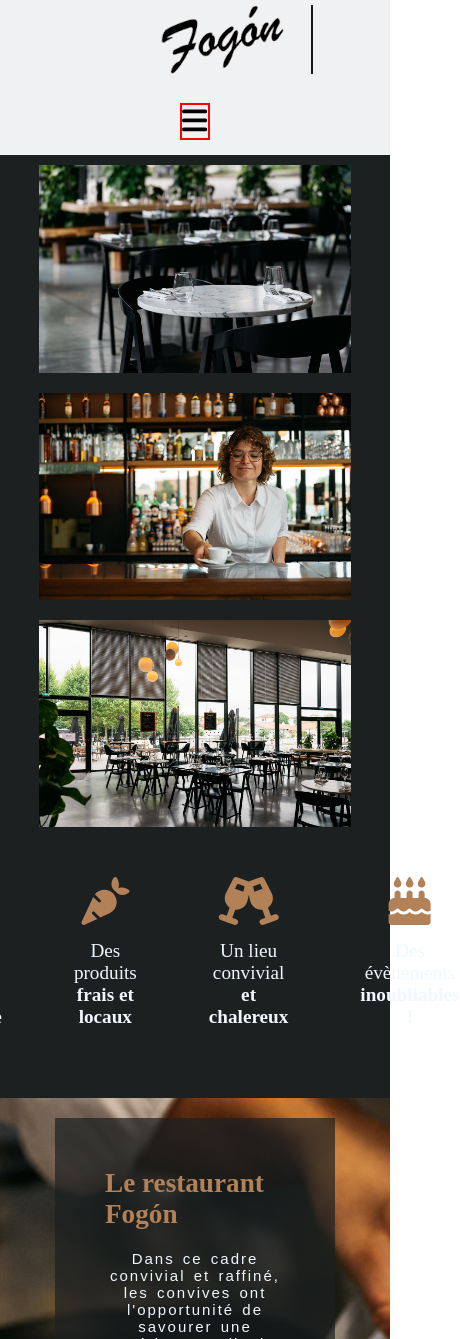
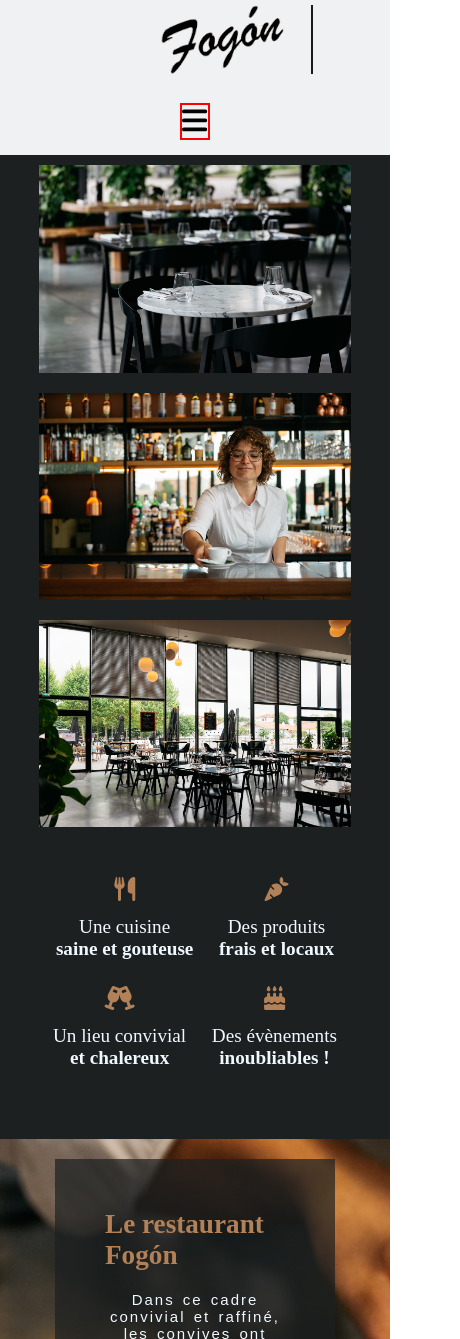
Before and after one commit to Wickacode/Fogon, a React (Create React App) app: page / in a window 390 px wide. Shown: the top 1339 px of the page, 460 px wide, since content can reach past the window. Built offline with nearby package versions, Linux system fonts and the light colour scheme.

Commit message:
responsive intro

```diff
--- a/src/assets/SASS/layout/_intro.scss
+++ b/src/assets/SASS/layout/_intro.scss
@@ -23,3 +23,66 @@
     }
   }
 }
+
+//Responsive Mobile
+@media only screen and (min-device-width: 320px) and (max-device-width: 500px) {
+  #intro {
+    display: flex;
+    align-items: center;
+    justify-content: center;
+    flex-wrap: wrap;
+    gap: 1.4em;
+    padding: 40px 0 70px;
+    .intro-details {
+      .icone {
+        font-size: 1.5em;
+      }
+
+      span {
+          font-size: 1em;
+      }
+    }
+  }
+}
+
+//Responsive tablette
+@media only screen and (min-device-width: 500px) and (max-device-width: 900px) {
+  #intro {
+    display: flex;
+    align-items: center;
+    justify-content: center;
+    flex-wrap: wrap;
+    gap: 1.6em;
+    padding: 40px 0 70px;
+    .intro-details {
+      .icone {
+        font-size: 1.5em;
+      }
+
+      span {
+          font-size: 1.2em;
+      }
+    }
+  }
+}
+
+//Responsive desktop
+@media only screen and (min-device-width: 900px) and (max-device-width: 1300px) {
+  #intro {
+    display: flex;
+    align-items: center;
+    justify-content: center;
+    flex-wrap: wrap;
+    gap: 1.6em;
+    padding: 40px 0 70px;
+    .intro-details {
+      .icone {
+        font-size: 1.5em;
+      }
+
+      span {
+          font-size: 1.2em;
+      }
+    }
+  }
+}
```
